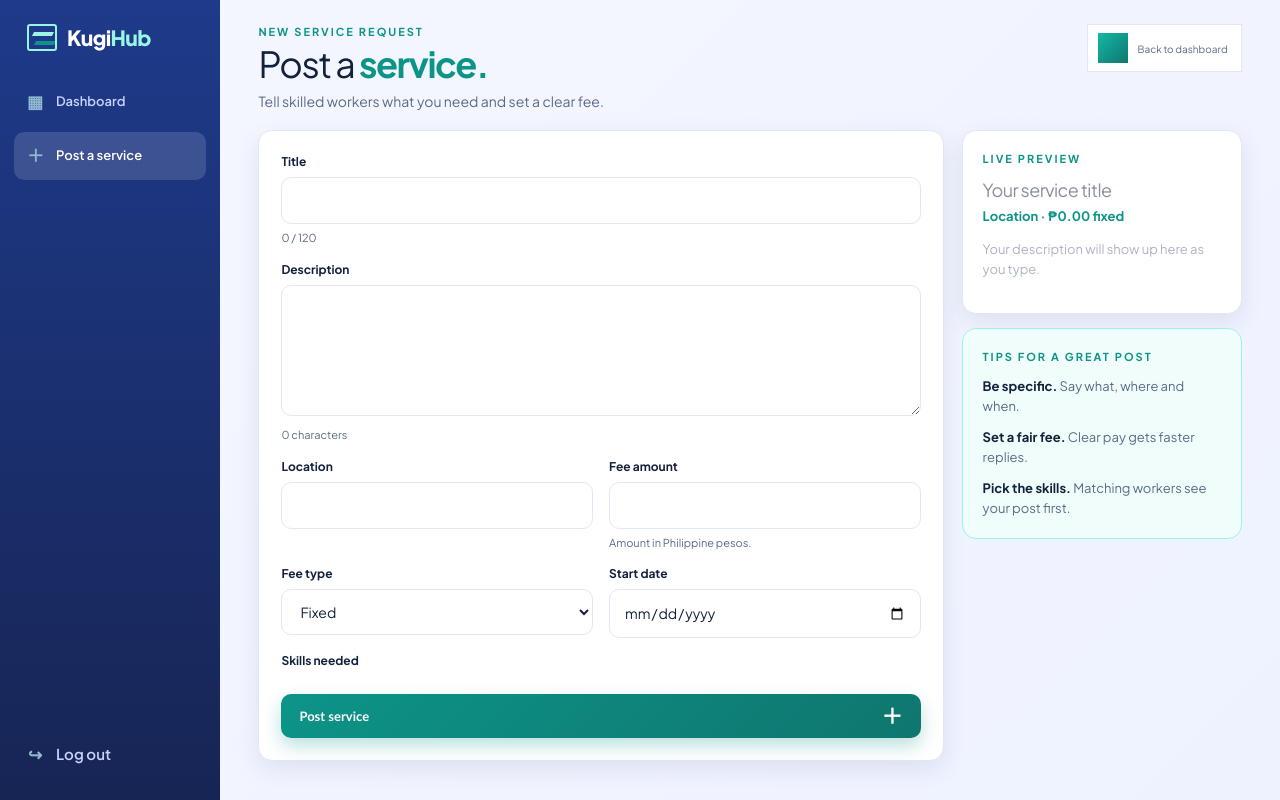
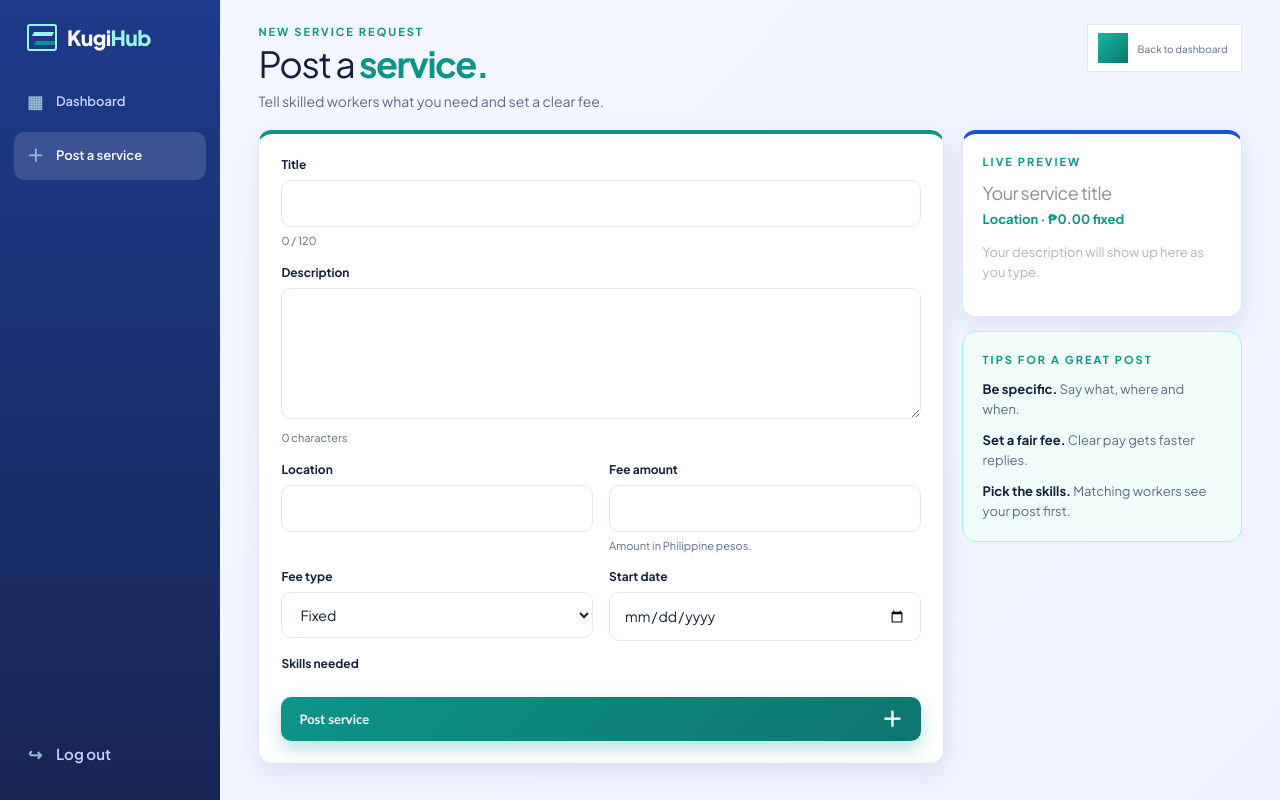
Before and after one commit to sariiie/KugiHub, a Django app: template templates/home/post_job.html in a window 1280 px wide. Run offline with Django 5.2, Linux system fonts and the light colour scheme; the template is opened without the code that fills it: values that come from a table or form of the project are taken from there, others are empty; some libraries are stand-ins or nearby versions.

Commit message:
style(home): add accent borders and sticky preview panel to post-service page

```diff
--- a/static/css/styles.css
+++ b/static/css/styles.css
@@ -221,3 +221,9 @@ h1 { margin-top: 12px; font-size: clamp(34px, 4.2vw, 54px); line-height: 1.05; }
 .pv-skills { display: flex; flex-wrap: wrap; gap: 6px; margin-top: 14px; }
 .pv-skills span { padding: 4px 10px; border-radius: 999px; background: #f0fdfa; color: #0f766e; font-size: 11px; font-weight: 700; }
 .field-hint { display: block; margin-top: 6px; color: var(--muted); font-size: 11px; }
+
+/* ===== Increment: post-service polish ===== */
+.post-card { border-top: 4px solid var(--orange); }
+.post-side { position: sticky; top: 24px; }
+.post-preview { border-top: 4px solid var(--navy); }
+@media (max-width: 900px) { .post-side { position: static; } }
```
